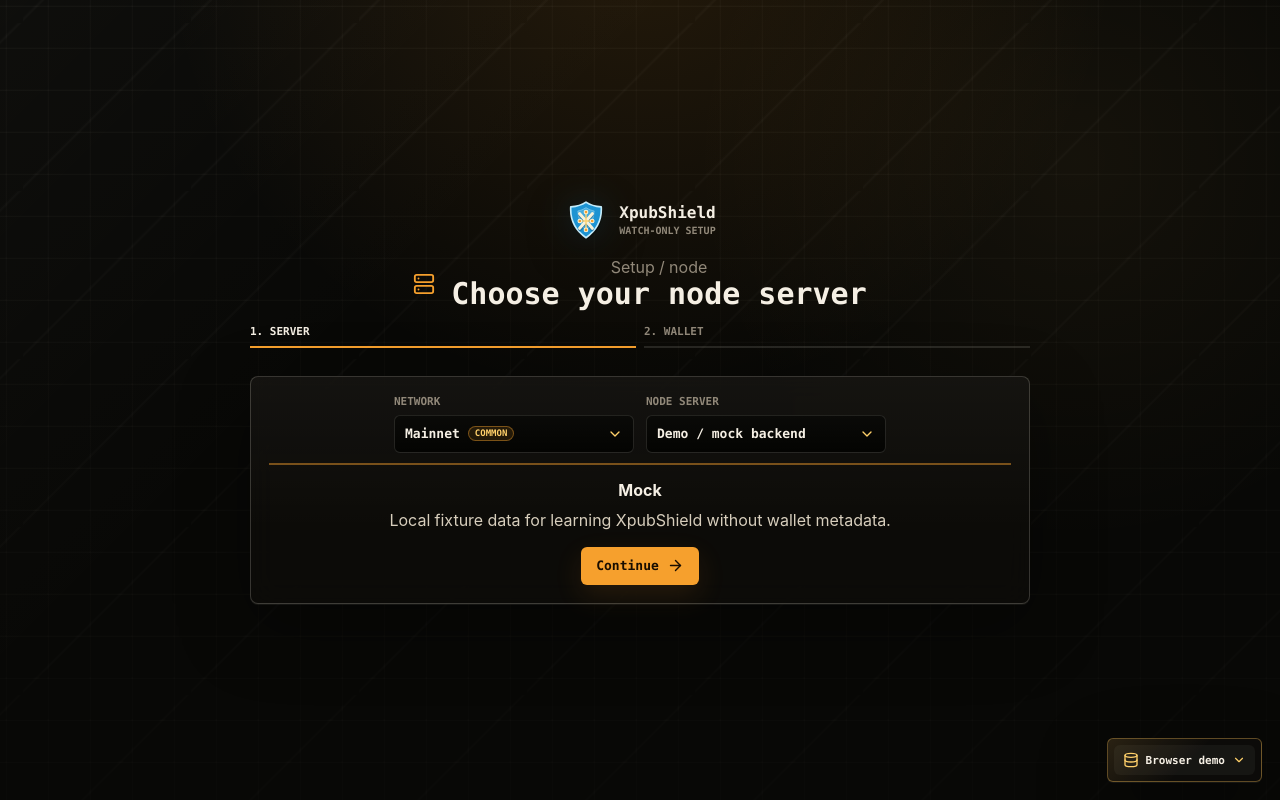
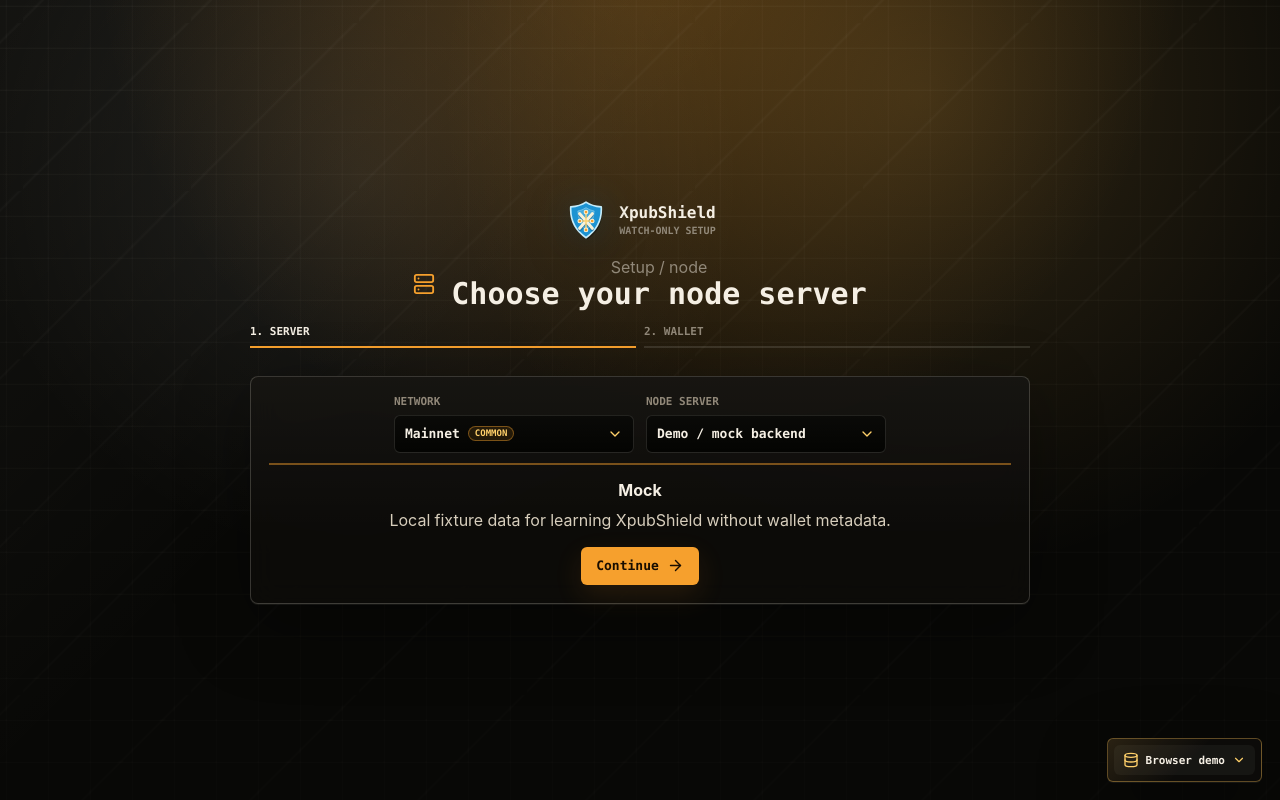
Before and after one commit to dboyza/XpubShield, a React (Vite) app: page / in a window 1280 px wide. Built offline with nearby package versions, Linux system fonts and the light colour scheme.

Commit message:
Brighten onboarding background glow

```diff
--- a/src/styles.css
+++ b/src/styles.css
@@ -137,9 +137,10 @@
   grid-template-columns: minmax(0, 1fr);
   overflow: hidden;
   background:
-    radial-gradient(circle at 50% -10%, rgba(246, 160, 45, 0.12), transparent 30rem),
-    radial-gradient(circle at 84% 20%, rgba(255, 196, 90, 0.055), transparent 24rem),
-    linear-gradient(135deg, rgba(255, 248, 232, 0.028), transparent 34%),
+    radial-gradient(circle at 50% -8%, rgba(246, 160, 45, 0.28), transparent 34rem),
+    radial-gradient(circle at 72% 12%, rgba(255, 196, 90, 0.16), transparent 30rem),
+    radial-gradient(circle at 28% 22%, rgba(255, 248, 232, 0.085), transparent 24rem),
+    linear-gradient(135deg, rgba(255, 248, 232, 0.05), transparent 38%),
     var(--bg);
 }
 
```
